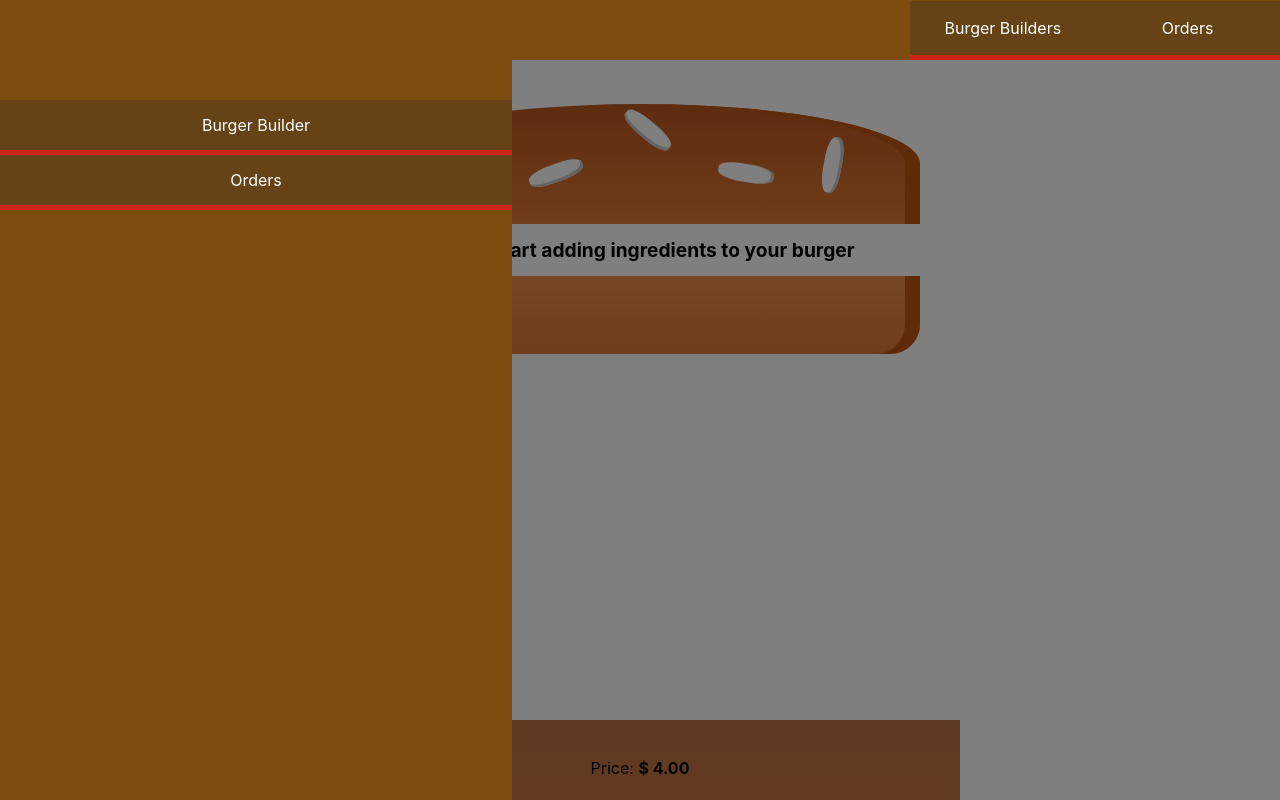
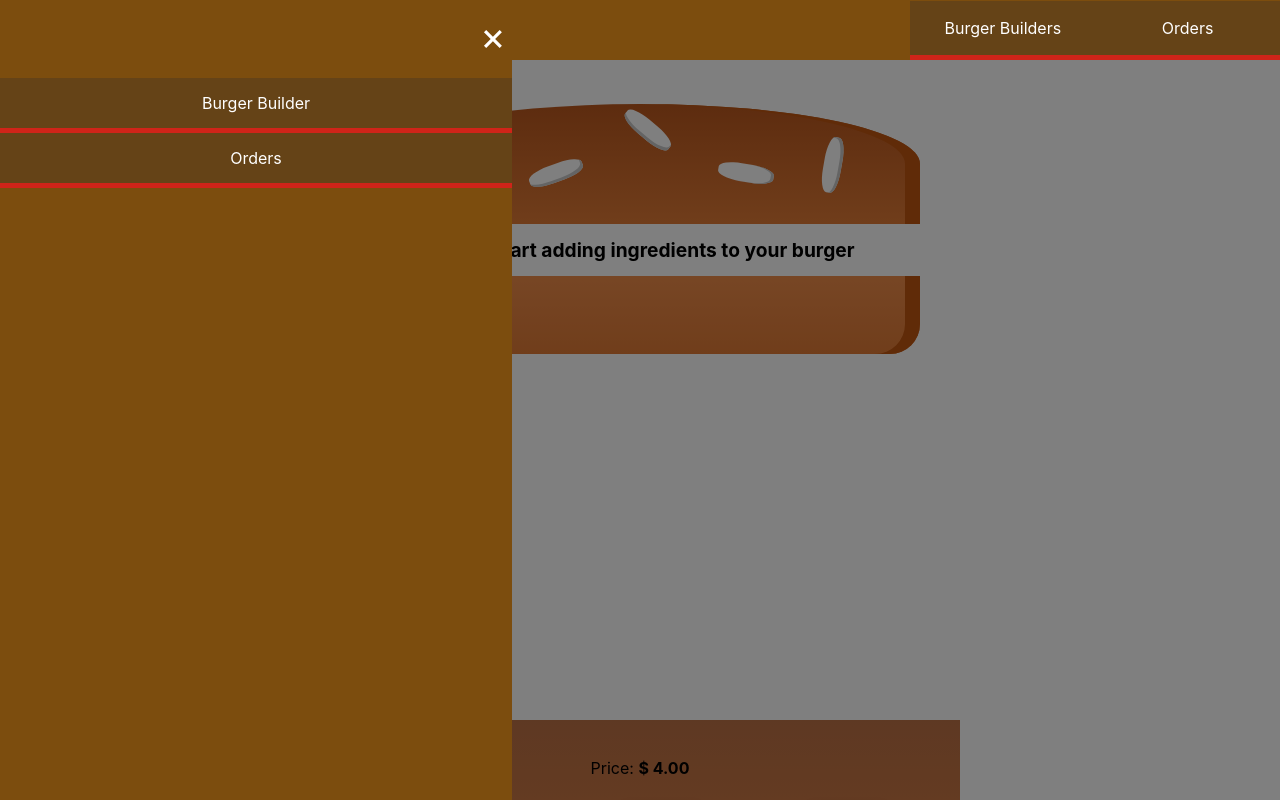
Before and after one commit to Burhan-Rashid/burger-builder, a React (Create React App) app: page / in a window 1280 px wide. Both pictures are taken after a click on the element 29 px from the left and 30 px from the top of the page. Shown: the top 800 px of the page. Built offline with nearby package versions, Linux system fonts and the light colour scheme.

Commit message:
modified sidebar

```diff
--- a/src/components/Sidebar/Sidebar.css
+++ b/src/components/Sidebar/Sidebar.css
@@ -10,7 +10,7 @@
   z-index: 700;
   background-color: rgba(124, 77, 14);
   color: white;
-  padding-top: 100px;
+  padding-top: 20px;
 }
 .sidebar p {
   background-color: rgba(88, 63, 30, 0.616);
@@ -25,3 +25,7 @@
   cursor: pointer;
   background-color: rgba(88, 63, 30, 0.9);
 }
+.sidebar__icon {
+  align-self: flex-end;
+  margin-bottom: 20px;
+}
--- a/src/components/Sidebar/Sidebar.js
+++ b/src/components/Sidebar/Sidebar.js
@@ -1,5 +1,5 @@
 import React from 'react'
-import { BiMenu } from 'react-icons/bi'
+import { BiX } from 'react-icons/bi'
 import Backdrop from '../Backdrop/Backdrop'
 import "./Sidebar.css"
 
@@ -9,6 +9,7 @@ function Sidebar({ show, setShow }) {
         <React.Fragment>
             <Backdrop setShow={setShow} />
             <div className="sidebar">
+                {show ? <BiX className="sidebar__icon" size={38} color="white" onClick={() => setShow(false)} /> : null}
                 <p>Burger Builder</p>
                 <p>Orders</p>
             </div>
```
